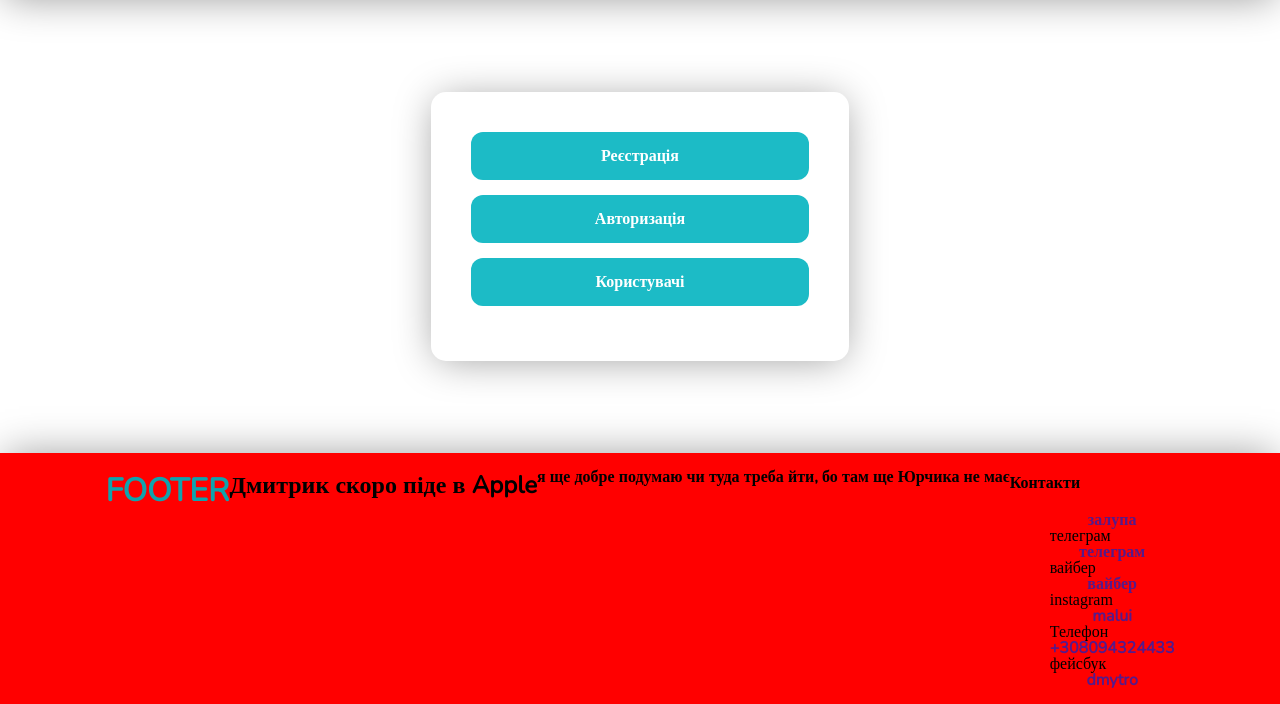
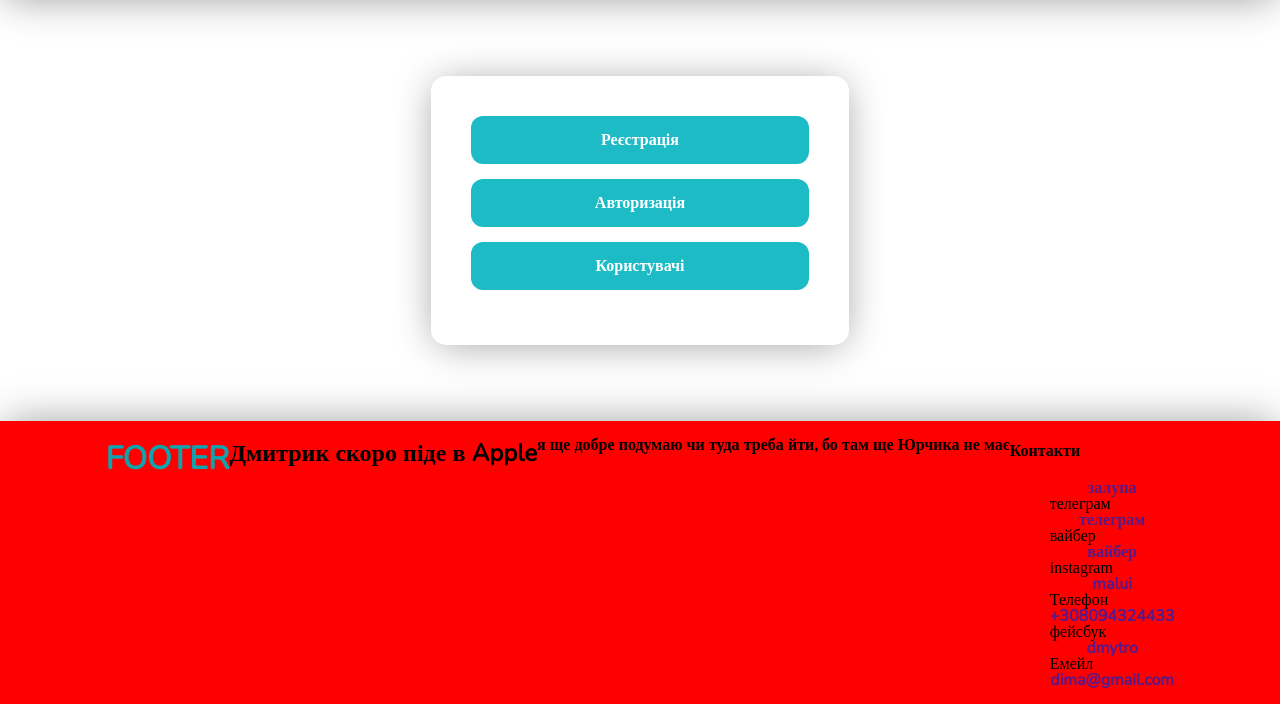
Before and after one commit to Morykvas/git, a PHP site: page /project-shop/index.php in a window 1280 px wide. Shown: the part 96-800 px from the top of the page. Run offline with PHP 8.4, Linux system fonts and the light colour scheme; some libraries are stand-ins or nearby versions.

Commit message:
ще емейл

```diff
--- a/footer.php
+++ b/footer.php
@@ -15,6 +15,7 @@
                                 <li>instagram<a href="">malui</a></li>
                                 <li>Телефон<a href="">+308094324433</a></li>
                                 <li>фейсбук<a href="">dmytro</a></li>
+                                <li>Емейл<a href="">dima@gmail.com</a></li>
                             </ul>
                         </div>
                     </div>
```
